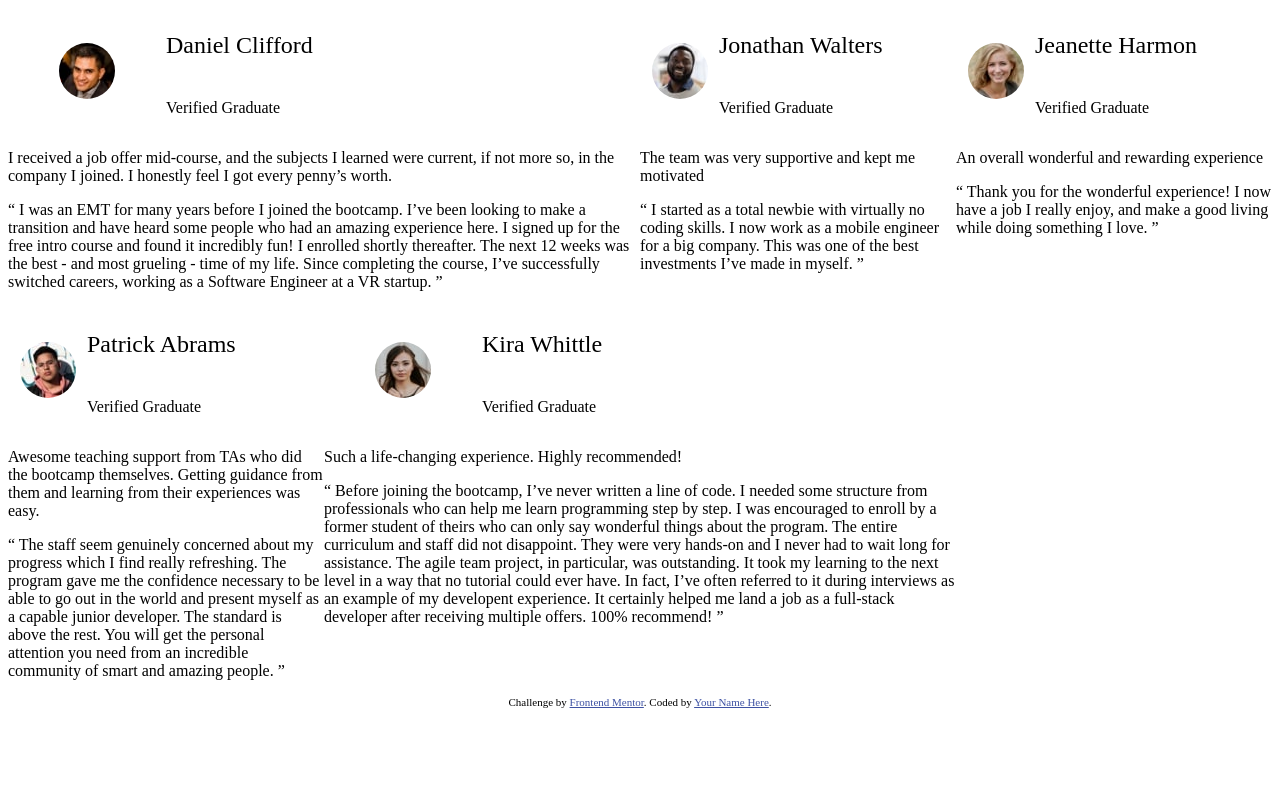
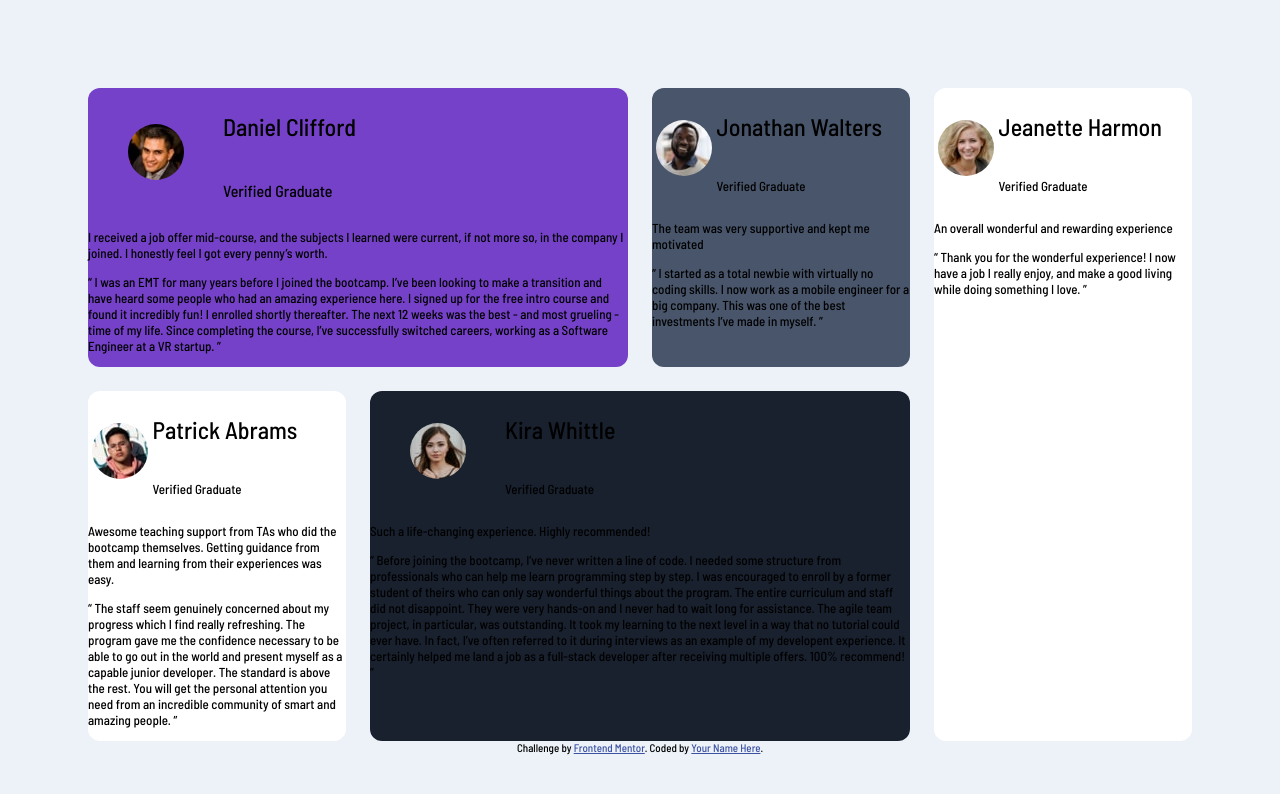
Before and after one commit to KarlHeitmann/fm-testimonials-grid-section-main, a website: page index.html in a window 1280 px wide. Drawn offline with Linux system fonts and the light colour scheme.

Commit message:
colores de fondo definidos

```diff
--- a/index.html
+++ b/index.html
@@ -5,6 +5,10 @@
   <meta name="viewport" content="width=device-width, initial-scale=1.0"> <!-- displays site properly based on user's device -->
 
   <link rel="icon" type="image/png" sizes="32x32" href="./images/favicon-32x32.png">
+
+  <link rel="preconnect" href="https://fonts.googleapis.com">
+  <link rel="preconnect" href="https://fonts.gstatic.com" crossorigin>
+  <link href="https://fonts.googleapis.com/css2?family=Barlow+Semi+Condensed:wght@500;600&display=swap" rel="stylesheet">
 
   <link rel="stylesheet" href="css/style.css">
 
--- a/sass/main.scss
+++ b/sass/main.scss
@@ -1,3 +1,22 @@
+:root {
+
+  --color-moderate-violet: hsl(263, 55%, 52%);
+  --color-very-dark-grayish-blue: hsl(217, 19%, 35%);
+  --color-very-dark-blackish-blue: hsl(219, 29%, 14%);
+  --color-White: hsl(0, 0%, 100%);
+
+  --color-light-gray: hsl(0, 0%, 81%);
+  --color-light-grayish-blue: hsl(210, 46%, 95%);
+}
+
+body {
+  font-family: 'Barlow Semi Condensed', sans-serif;
+  font-size: 13px;
+  padding: 5rem;
+  // background-color: var(--color-light-gray);
+  background-color: var(--color-light-grayish-blue);
+}
+
 img {
   display: block;
 }
@@ -5,28 +24,37 @@
 .testimonials {
   display: grid;
   grid-template-columns: 1fr 1fr 1fr 1fr;
+  grid-gap: 1.5rem;
 }
 
 .testimony {
+
+  border-radius: 0.75rem;
+
   &--1 {
     grid-column: 1 / span 2;
     grid-row: 1 / span 1;
+    background-color: var(--color-moderate-violet);
   }
   &--2 {
     grid-column: 3 / span 1;
     grid-row: 1 / span 1;
+    background-color: var(--color-very-dark-grayish-blue);
   }
   &--3 {
     grid-column: 4 / span 1;
     grid-row: 1 / span 2;
+    background-color: var(--color-White);
   }
   &--4 {
     grid-column: 1 / span 1;
     grid-row: 2 / span 1;
+    background-color: var(--color-White);
   }
   &--5 {
     grid-column: 2 / span 2;
     grid-row: 2 / span 1;
+    background-color: var(--color-very-dark-blackish-blue);
   }
 }
 
```
Also changed, not shown: css/style.css.
